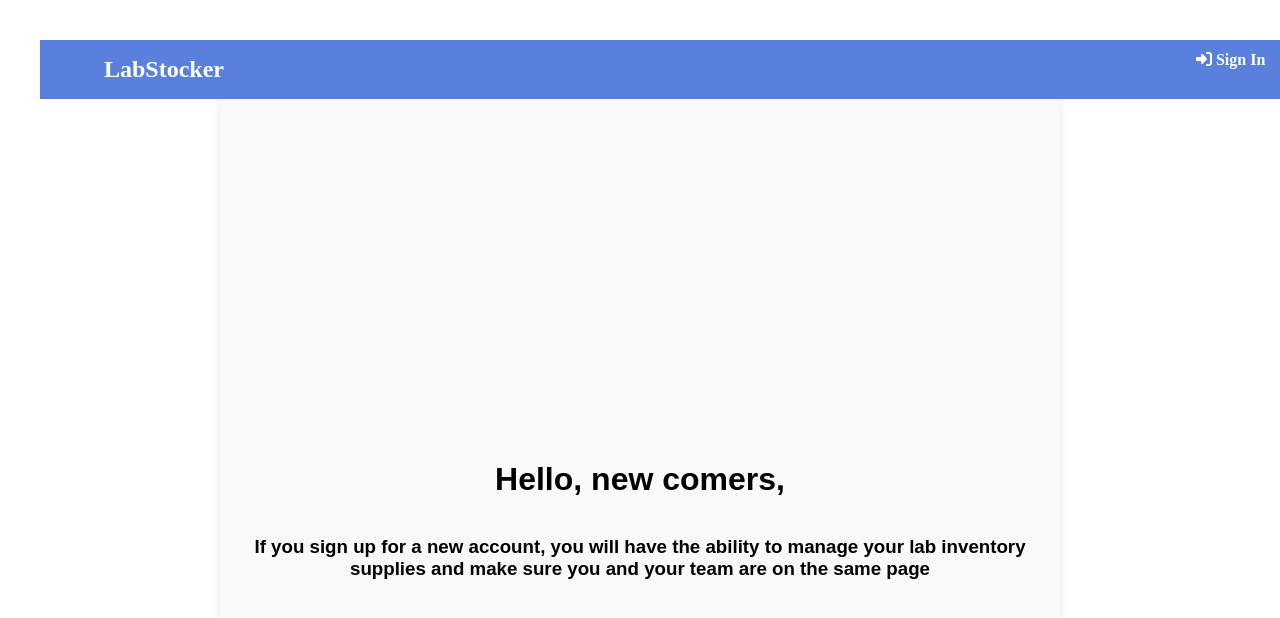
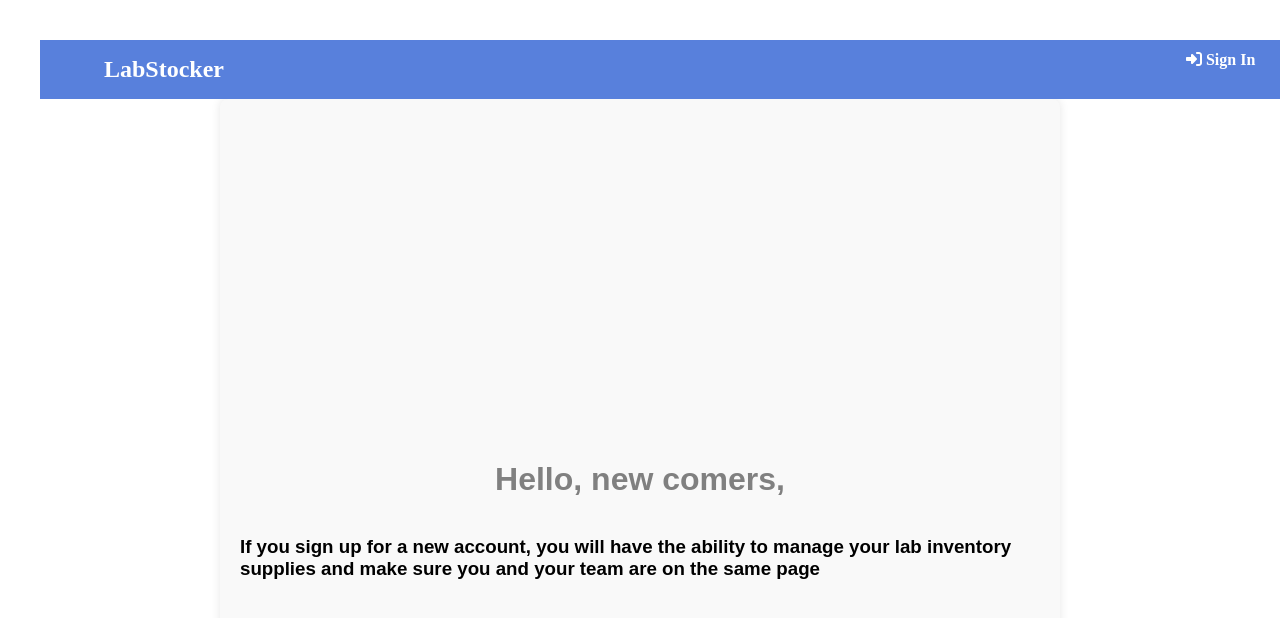
Before and after one commit to Zee1089/react-lab-inventory-frontend, a React (Vite) app: page / in a window 1280 px wide. Shown: the top 618 px of the page. Built offline with nearby package versions, Linux system fonts and the light colour scheme; no server answers; the HTML template or start-up script is replaced by a standard one.

Commit message:
have reagent to the left

```diff
--- a/src/components/ReagentList/ReagentList.css
+++ b/src/components/ReagentList/ReagentList.css
@@ -2,11 +2,12 @@
     max-width: 800px;
     margin: 0 auto; /* Centering the container on the page */
     padding: 15px;
+    text-align: left;
 }
 
 h1 {
     text-align: left;
-    color: black;
+    color: grey;
 }
 
 hr {
@@ -18,10 +19,12 @@
 ul {
     list-style-type: disc;
     padding-left: 20px;
+    text-align: left;
 }
 
 li {
     margin-bottom: 20px;
+    padding-left: 10px;
 }
 
 article {
--- a/src/components/ReagentList/ReagentList.jsx
+++ b/src/components/ReagentList/ReagentList.jsx
@@ -4,7 +4,7 @@
 const ReagentList = (props) => {
     return (
         <main>
-            <h1>Reagents</h1>
+            <h2>Reagents</h2>
             <hr />
             <ul>
                 {props.reagents.map((reagent) => (
@@ -13,8 +13,8 @@
                             <article>
                                 <header>
                                     <div>
-                                        <h3 className="reagent-name">
-                                            {reagent.quantity} {reagent.name}
+                                        <h3 >
+                                            {reagent.name}
                                         </h3>
                                     </div>
                                     <p className="reagent-details">
```
